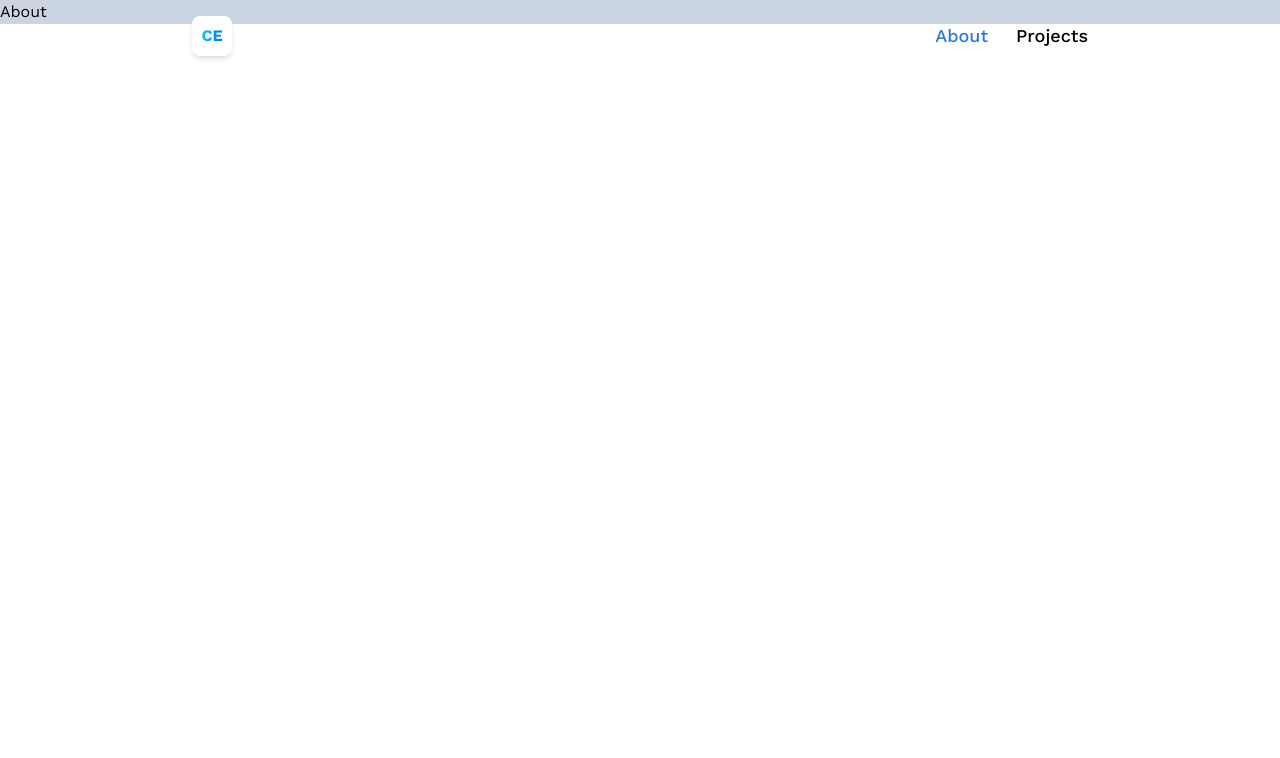
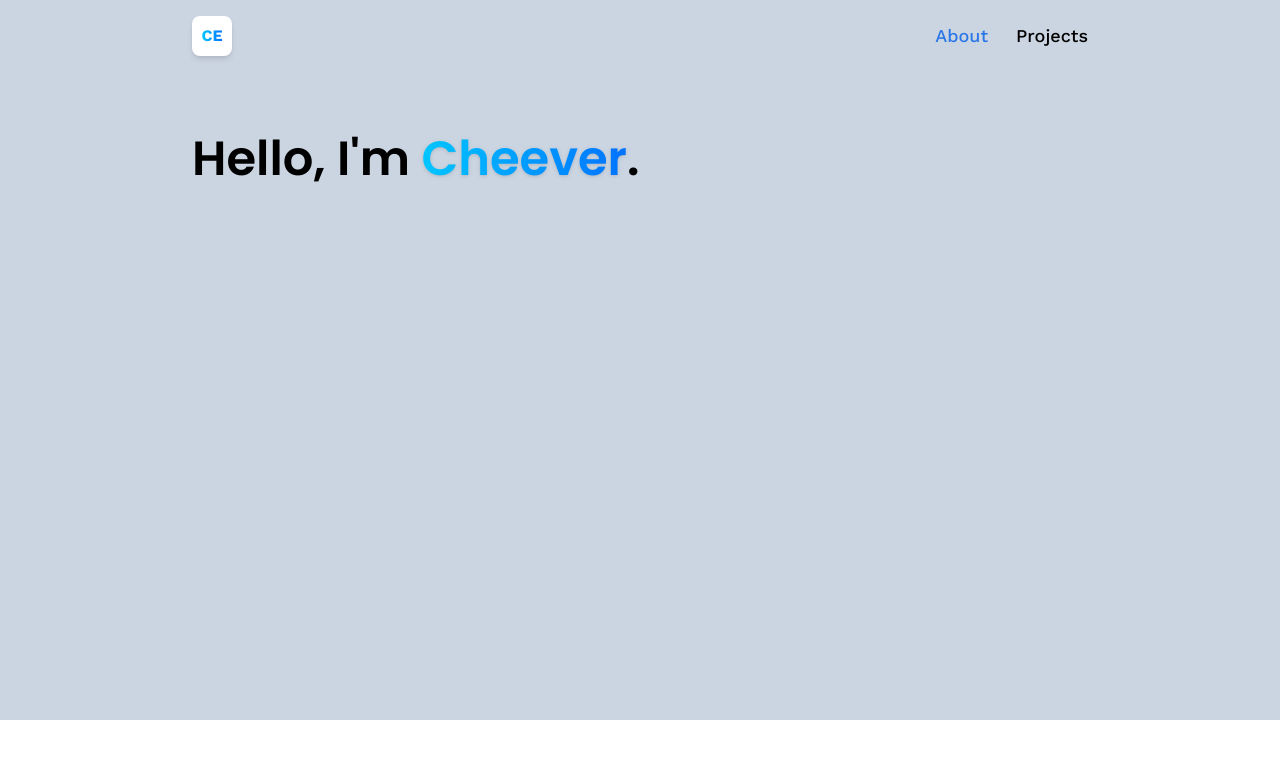
Before and after one commit to Thornrose/portfolio-threejs, a React (Vite) app: page /about in a window 1280 px wide. Shown: the top 758 px of the page. Built offline with nearby package versions, Linux system fonts and the light colour scheme.

Commit message:
start about page

```diff
--- a/src/pages/About.jsx
+++ b/src/pages/About.jsx
@@ -1,6 +1,10 @@
 const About = () => {
   return (
-    <div>About</div>
+    <section className="max-container">
+      <h1 className="head-text">
+        Hello, I'm <span className="blue-gradient_text font-semibold drop-shadow">Cheever</span>.
+      </h1>
+    </section>
   )
 }
 
```
